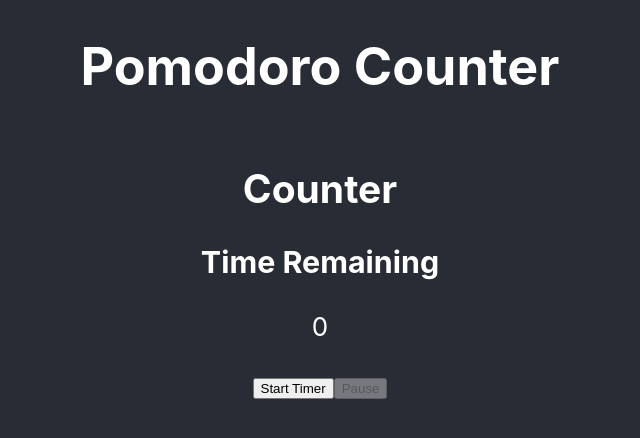
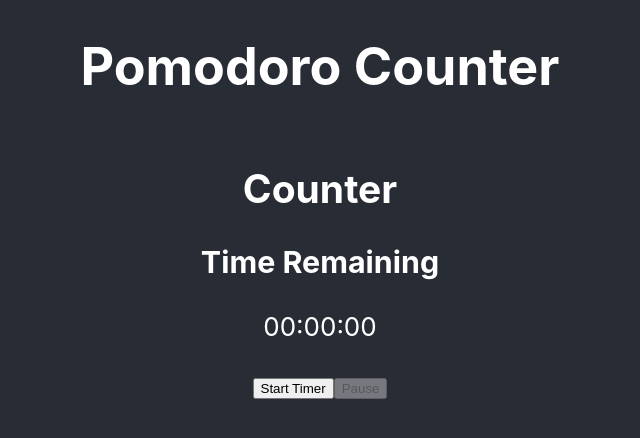
Before and after one commit to chenpoyi/pomodoro, a React (Create React App) app in the folder client/: page / in a window 1280 px wide. Shown: the top 438 px of the page, without its empty margins (320-960 px from the left). Built offline with nearby package versions, Linux system fonts and the light colour scheme.

Commit message:
Format time to HH:MM:SS

```diff
--- a/client/src/components/Counter.js
+++ b/client/src/components/Counter.js
@@ -12,39 +12,56 @@ class Counter extends React.Component {
     this.handleStartTimer = this.handleStartTimer.bind(this);
     this.handlePauseTimer = this.handlePauseTimer.bind(this);
     this.decrement = this.decrement.bind(this);
+    this.formatTime = this.formatTime.bind(this);
   }
-  handleStartTimer(){
-    console.log('Starting timer.');
-    if(this.state.time === 0){
-      this.setState({time: 5,started: true});
+  handleStartTimer() {
+    console.log("Starting timer.");
+    if (this.state.time === 0) {
+      this.setState({ time: 5, started: true });
       clearInterval(this.timer);
       this.timer = setInterval(this.decrement, 1000);
-    } else if (this.state.paused){
-      this.setState({paused: false})
-    };
+    } else if (this.state.paused) {
+      this.setState({ paused: false });
+    }
 
     // if(this.state.time)
   }
-  handlePauseTimer(){
-    this.setState({paused: true})
+  handlePauseTimer() {
+    this.setState({ paused: true });
   }
-  decrement(){
-    if(this.state.time > 0 && !this.state.paused){
-      this.setState({time: this.state.time - 1});
-    } else if(this.state.time === 0){
-      this.setState({started: false, paused: false})
+  decrement() {
+    if (this.state.time > 0 && !this.state.paused) {
+      this.setState({ time: this.state.time - 1 });
+    } else if (this.state.time === 0) {
+      this.setState({ started: false, paused: false });
     }
   }
-
+  formatTime(seconds) {
+    const date = new Date(null);
+    date.setSeconds(seconds);
+    return date.toISOString().substr(11, 8);
+  }
 
   render() {
-    return (<div>
-      <h2>Counter</h2>
-      <h3> Time Remaining</h3>
-      <p>{this.state.time}</p>
-      <button onClick={this.handleStartTimer} disabled={this.state.started && !this.state.paused}>{this.state.started ? 'Resume':'Start Timer'}</button>
-      <button onClick={this.handlePauseTimer} disabled={this.state.paused || !this.state.started}>Pause</button>
-    </div>);
+    return (
+      <div>
+        <h2>Counter</h2>
+        <h3> Time Remaining</h3>
+        <p>{this.formatTime(this.state.time)}</p>
+        <button
+          onClick={this.handleStartTimer}
+          disabled={this.state.started && !this.state.paused}
+        >
+          {this.state.started ? "Resume" : "Start Timer"}
+        </button>
+        <button
+          onClick={this.handlePauseTimer}
+          disabled={this.state.paused || !this.state.started}
+        >
+          Pause
+        </button>
+      </div>
+    );
   }
 }
 export default Counter;
```
